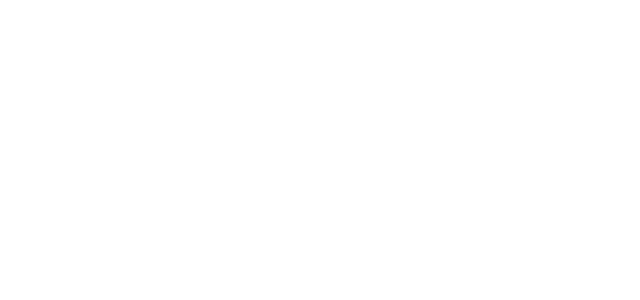
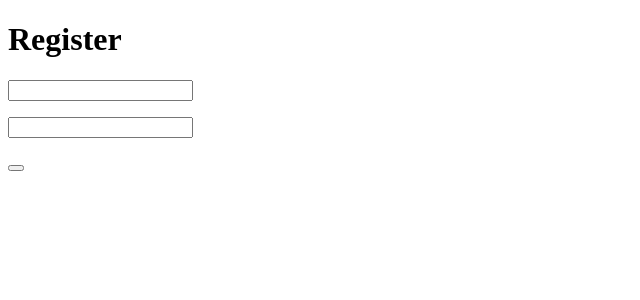
Before and after one commit to ziruiproject/classroom-nuxt, a Nuxt app: page /register in a window 1280 px wide. Before the commit this address had no page. Shown: the top 300 px of the page, without its empty margins (0-640 px from the left). Built offline with nearby package versions, Linux system fonts and the light colour scheme.

Commit message:
added signup feature

```diff
--- a/pages/index.vue
+++ b/pages/index.vue
@@ -1,5 +1,6 @@
 <template>
     <div>
         <h1>Index</h1>
+        <p>Halo gan</p>
     </div>
 </template>
--- /dev/null
+++ b/pages/register.vue
@@ -0,0 +1,36 @@
+<template>
+    <div>
+        <h1>Register</h1>
+        <form @submit.prevent="register">
+            <input v-model="email" type="text" />
+            <p>{{ email }}</p>
+            <input v-model="password" type="password" />
+            <p>{{ password }}</p>
+            <button type="submit"></button>
+        </form>
+    </div>
+</template>
+
+<script setup>
+import { ref } from 'vue';
+import { getAuth, createUserWithEmailAndPassword } from 'firebase/auth';
+
+const email = ref('')
+const password = ref('')
+
+const register = () => {
+    const auth = getAuth();
+    createUserWithEmailAndPassword(auth, email.value, password.value)
+        .then((userCredential) => {
+            // Signed up
+            const user = userCredential.user;
+            console.log(user)
+        })
+        .catch((error) => {
+            const errorCode = error.code;
+            const errorMessage = error.message;
+            console.log(errorCode)
+            console.log(errorMessage)
+        });
+}
+</script>
```
